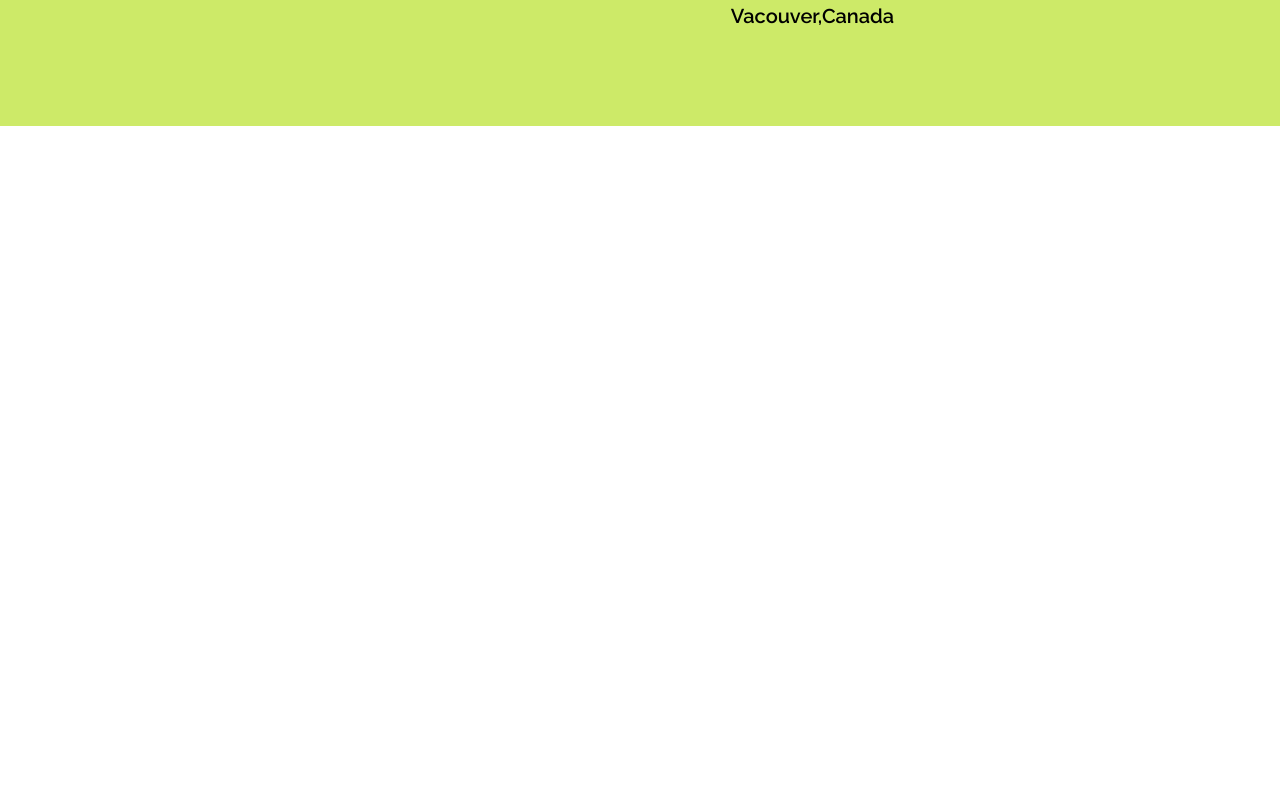
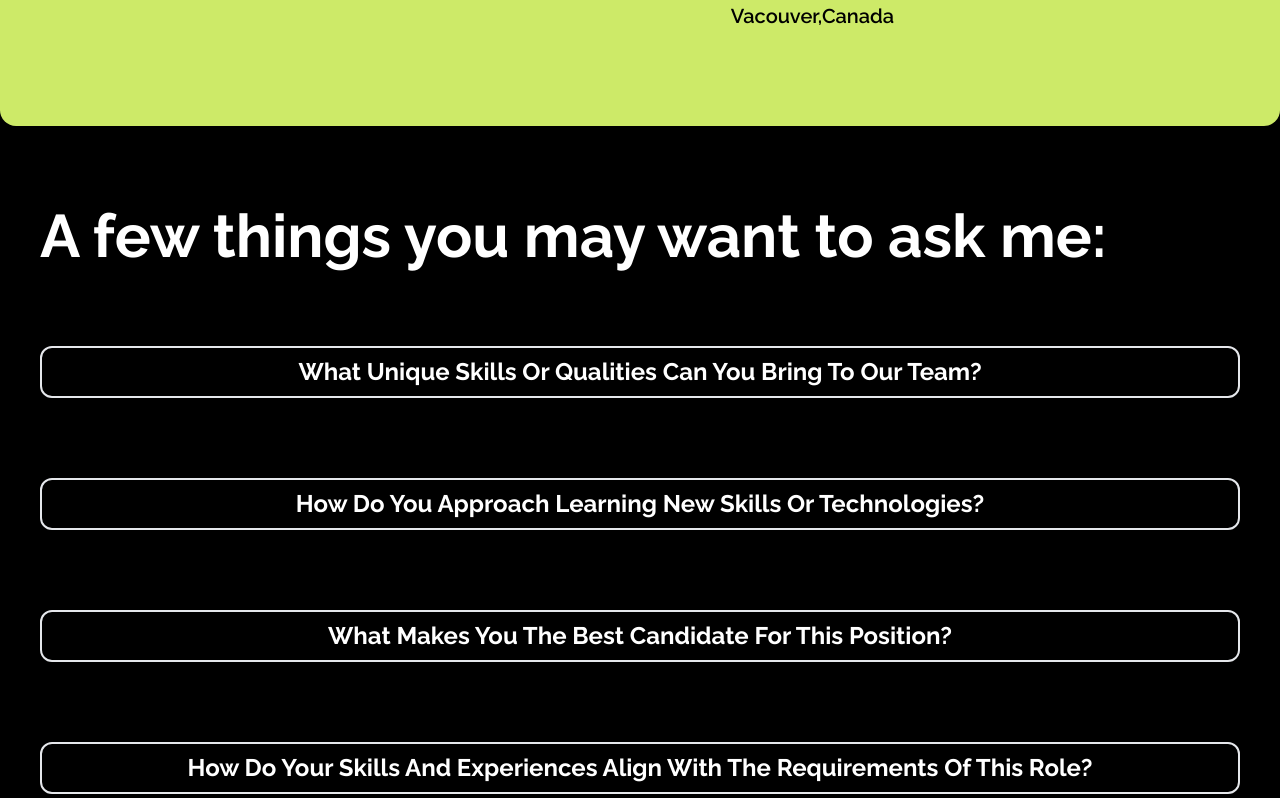
Before and after one commit to Ankit-can-ctrl/Ochi-design-, a React (Vite) app: page / in a window 1280 px wide. Shown: the part 2902-3700 px from the top of the page. Before the commit the page ends 3028 px from the top, so only its background shows below. Built offline with nearby package versions, Linux system fonts and the light colour scheme.

Commit message:
completed Contact me

```diff
--- a/src/App.jsx
+++ b/src/App.jsx
@@ -44,7 +44,7 @@ function App() {
       <ReadyToStart />
       <Footer /> */}
       <ContactUs />
-      {/* <NewTest text="hello" /> */}
+      {/* <NewTest /> */}
     </div>
   );
 }
--- a/src/ContactUs/ContactUs.jsx
+++ b/src/ContactUs/ContactUs.jsx
@@ -1,6 +1,42 @@
 import { easeInOut, motion } from "framer-motion";
 import Navigation from "../components/navigation bar/Navigation";
 import Form from "./Form";
+import Question from "./Question";
+import Footer from "../components/Footer";
+const dataArray = [
+  {
+    Question: "What unique skills or qualities can you bring to our team?",
+    answer:
+      "I bring a unique blend of technical skills and a creative mindset, enhancing user experience through visually appealing designs.",
+  },
+  {
+    Question: "How do you approach learning new skills or technologies?",
+    answer:
+      "I take online courses, read documentation, and practice through projects.",
+  },
+  {
+    Question: " What makes you the best candidate for this position?",
+    answer:
+      "I have a solid foundation in front-end technologies, practical experience with React, and a passion for continuous learning.",
+  },
+  {
+    Question:
+      "How do your skills and experiences align with the requirements of this role?",
+    answer:
+      "My skills in C++,Python, HTML, CSS,Tailwind, JavaScript, and React, along with my Projects, align perfectly with the role’s requirements.",
+  },
+  {
+    Question: "What can you offer us that someone else cannot?",
+    answer:
+      "My dedication to continuous improvement and rapid adaptation to new technologies set me apart from others",
+  },
+  {
+    Question:
+      " Why do you want to work for our company, and how will you add value?",
+    answer:
+      "My commitment to innovation aligns with my career goals, and my proactive approach and technical skills will add significant value.",
+  },
+];
 
 function ContactUs() {
   return (
@@ -72,7 +108,7 @@ function ContactUs() {
           </button>
         </div>
       </div>
-      <div className="social-links flex flex-col  text-black font-Founder bg-[#CDEA68] overflow-hidden leading-none rounded-t-2xl py-14">
+      <div className="social-links flex flex-col  text-black font-Founder bg-[#CDEA68] overflow-hidden leading-none rounded-2xl py-14">
         <motion.div
           animate={{ x: ["-100%", 0, "100%"] }}
           transition={{ duration: 4, repeat: Infinity, ease: easeInOut }}
@@ -153,6 +189,23 @@ function ContactUs() {
           </div>
         </div>
       </div>
+      <div className="questions py-20 font-Neue">
+        <h1 className=" font-bold px-10 text-3xl md:text-6xl">
+          A few things you may want to ask me:
+        </h1>
+        <div>
+          {dataArray.map((item, index) => (
+            <Question
+              key={{ index }}
+              question={item.Question}
+              answer={item.answer}
+            />
+          ))}
+        </div>
+      </div>
+      <div>
+        <Footer />
+      </div>
     </div>
   );
 }
--- /dev/null
+++ b/src/ContactUs/Question.jsx
@@ -0,0 +1,66 @@
+import { easeInOut, motion } from "framer-motion";
+import { useEffect, useState } from "react";
+
+function Question({ question, answer }) {
+  const [onHover, setOnHover] = useState(false);
+  function handleHover() {
+    setOnHover(!onHover);
+  }
+  function handleNotHover() {
+    setOnHover(false);
+  }
+  const isMobile = useIsMobile();
+
+  return (
+    <div className="">
+      {question && (
+        <div className="my-20 mx-10 flex flex-col items-center justify-center gap-5">
+          <div
+            onClick={isMobile ? () => handleHover() : undefined}
+            onMouseEnter={!isMobile ? () => handleHover() : undefined}
+            onMouseLeave={!isMobile ? () => handleNotHover() : undefined}
+            className="question text-center capitalize cursor-pointer p-5 font-bold hover:text-black hover:bg-white overflow-hidden md:text-2xl py-2  w-full border-2 rounded-xl "
+          >
+            {question}
+          </div>
+          {onHover && (
+            <motion.div
+              initial={{ opacity: 0, width: 0 }}
+              animate={{ opacity: 1, width: "100%" }}
+              transition={{ duration: 1, ease: easeInOut }}
+              className="answer text-center h-fit bg-[#CDEA68] text-black capitalize lg:h-[100px] w-full flex items-center justify-center font-bold md:text-xl border-2 rounded-xl"
+            >
+              <motion.h1
+                initial={{ opacity: 0 }}
+                animate={{ opacity: 1 }}
+                transition={{ delay: 1, duration: 1, ease: easeInOut }}
+                className="p-5"
+              >
+                {answer}
+              </motion.h1>
+            </motion.div>
+          )}
+        </div>
+      )}
+    </div>
+  );
+}
+
+const useIsMobile = (breakpoint = 768) => {
+  const [isMobile, setIsMobile] = useState(window.innerWidth < breakpoint);
+
+  useEffect(() => {
+    const handleResize = () => {
+      setIsMobile(window.innerWidth < breakpoint);
+    };
+
+    window.addEventListener("resize", handleResize);
+    return () => {
+      window.removeEventListener("resize", handleResize);
+    };
+  }, [breakpoint]);
+
+  return isMobile;
+};
+
+export default Question;
--- a/src/NewTest.jsx
+++ b/src/NewTest.jsx
@@ -1,20 +1,20 @@
 import { motion } from "framer-motion";
 
-function NewTest({ text }) {
+function NewTest() {
   return (
-    <div className="flex justify-center items-center h-screen">
+    <div className="flex items-center justify-center h-screen">
       <motion.div
-        className="relative text-4xl font-bold"
-        animate={{
-          y: [0, -20, 0], // The vertical movement sequence
-        }}
-        transition={{
-          duration: 2,
-          repeat: Infinity,
-          ease: "easeInOut",
-        }}
+        className="relative p-4 bg-blue-500 text-white rounded-md"
+        whileHover={{ opacity: 0 }}
       >
-        {text}
+        <motion.div
+          className="absolute inset-0 flex items-center justify-center p-4 bg-green-500 text-white rounded-md"
+          initial={{ opacity: 0 }}
+          whileHover={{ opacity: 1 }}
+        >
+          <p className="text-white">Here is the answer to the question.</p>
+        </motion.div>
+        <p>Hover over to see the answer</p>
       </motion.div>
     </div>
   );
```
